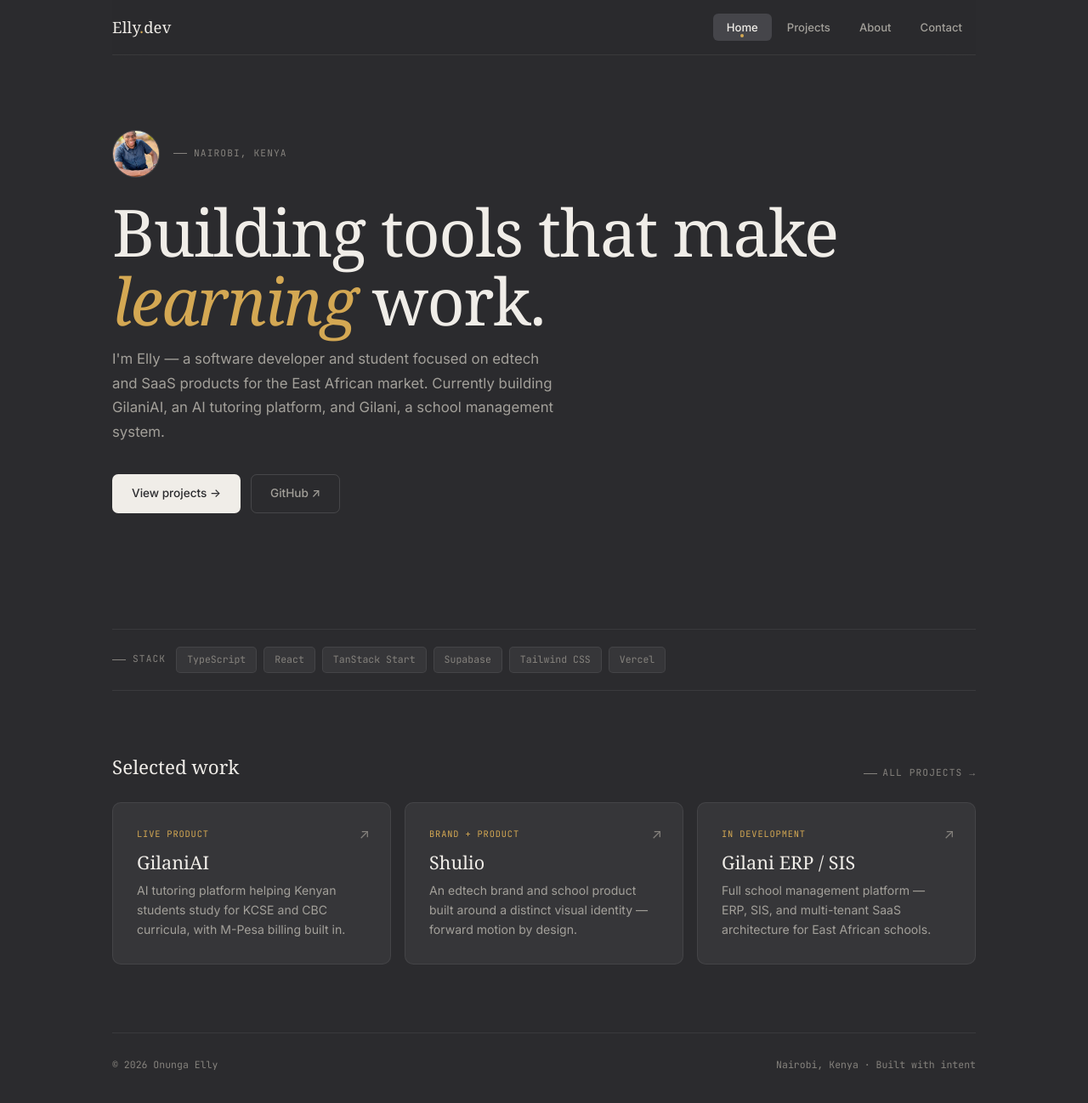
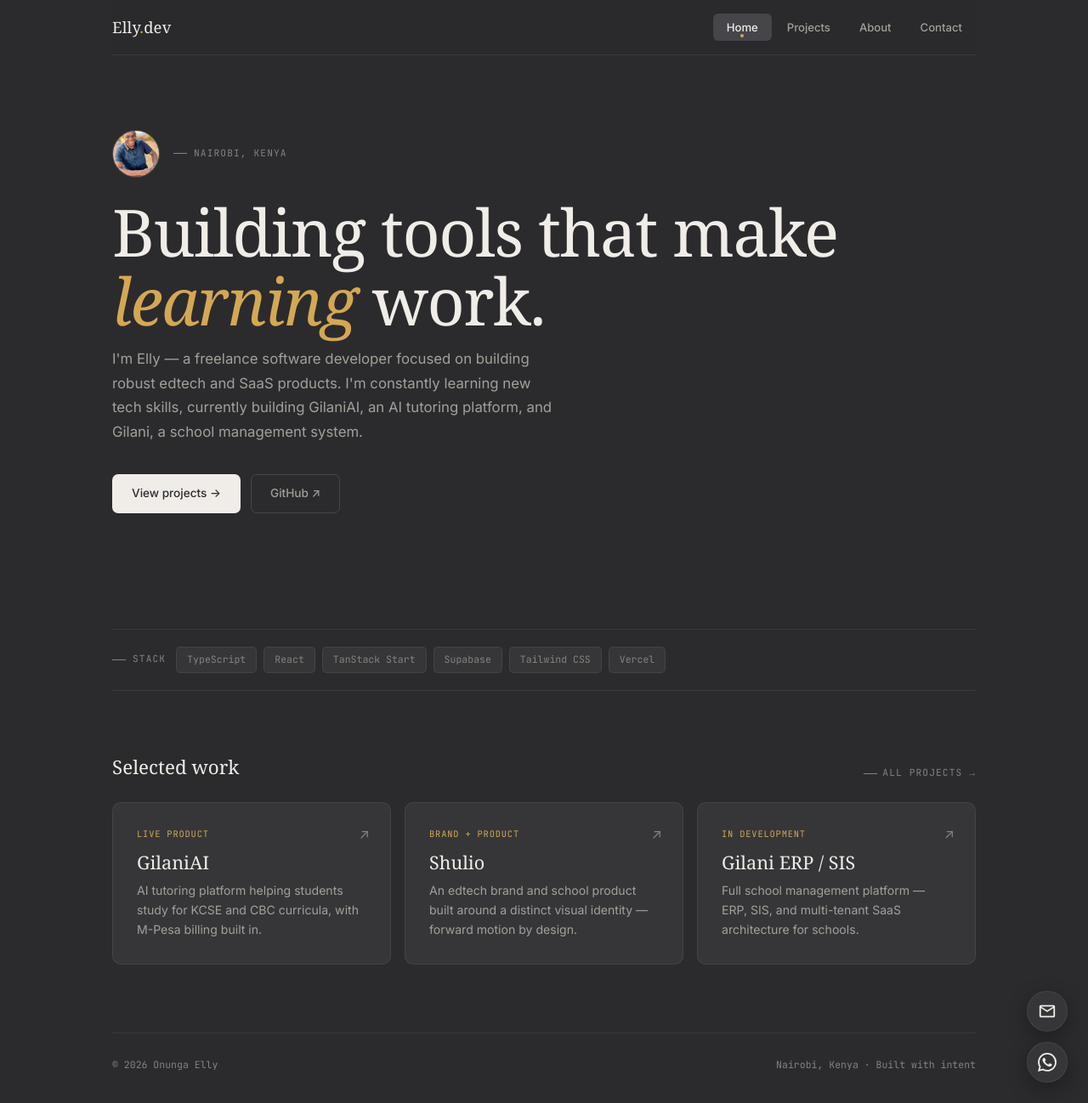
Before and after one commit to justolise/elly, a Jekyll site: the page built from index.html, in a window 1280 px wide and 1298 px high. Shown: the whole window at 85% size. Built offline with Jekyll 4.4.1, drawn with Linux system fonts in a browser that asks for light colours; some web fonts are replaced.

Commit message:
Update portfolio copy for global freelancer identity and add floating contact buttons

```diff
--- a/_layouts/default.html
+++ b/_layouts/default.html
@@ -43,6 +43,15 @@
 
 </div><!-- /.shell -->
 
+<div class="floating-contact">
+    <a href="mailto:onungaelly@gmail.com" class="fab email-fab" aria-label="Email Me">
+        <svg xmlns="http://www.w3.org/2000/svg" width="22" height="22" fill="currentColor" viewBox="0 0 24 24"><path d="M22 6c0-1.1-.9-2-2-2H4c-1.1 0-2 .9-2 2v12c0 1.1.9 2 2 2h16c1.1 0 2-.9 2-2V6zm-2 0l-8 5-8-5h16zm0 12H4V8l8 5 8-5v10z"/></svg>
+    </a>
+    <a href="https://wa.me/254710297603" target="_blank" rel="noopener" class="fab wa-fab" aria-label="WhatsApp Me">
+        <svg xmlns="http://www.w3.org/2000/svg" width="22" height="22" fill="currentColor" viewBox="0 0 24 24"><path d="M17.472 14.382c-.297-.149-1.758-.867-2.03-.967-.273-.099-.471-.148-.67.15-.197.297-.767.966-.94 1.164-.173.199-.347.223-.644.075-.297-.15-1.255-.463-2.39-1.475-.888-.788-1.487-1.761-1.66-2.059-.173-.297-.018-.458.13-.606.134-.133.298-.347.446-.52.149-.174.198-.298.298-.497.099-.198.05-.371-.025-.52-.075-.149-.669-1.612-.916-2.207-.242-.579-.487-.5-.669-.51-.173-.008-.371-.01-.57-.01-.198 0-.52.074-.792.372-.272.297-1.04 1.016-1.04 2.479 0 1.462 1.065 2.875 1.213 3.074.149.198 2.096 3.2 5.077 4.487.709.306 1.262.489 1.694.625.712.227 1.36.195 1.871.118.571-.085 1.758-.719 2.006-1.413.248-.694.248-1.289.173-1.413-.074-.124-.272-.198-.57-.347m-5.421 7.403h-.004a9.87 9.87 0 01-5.031-1.378l-.361-.214-3.741.982.998-3.648-.235-.374a9.86 9.86 0 01-1.51-5.26c.001-5.45 4.436-9.884 9.888-9.884 2.64 0 5.122 1.03 6.988 2.898a9.825 9.825 0 012.893 6.994c-.003 5.45-4.437 9.884-9.885 9.884m8.413-18.297A11.815 11.815 0 0012.05 0C5.495 0 .16 5.335.157 11.892c0 2.096.547 4.142 1.588 5.945L.057 24l6.305-1.654a11.882 11.882 0 005.683 1.448h.005c6.554 0 11.89-5.335 11.893-11.893a11.821 11.821 0 00-3.48-8.413Z"/></svg>
+    </a>
+</div>
+
 <script src="{{ '/main.js' | relative_url }}"></script>
 </body>
 </html>
--- a/index.html
+++ b/index.html
@@ -12,8 +12,8 @@ layout: default
                     Building tools that make<br><em>learning</em> work.
                 </h1>
                 <p class="hero-sub">
-                    I'm Elly — a software developer and student focused on edtech and
-                    SaaS products for the East African market. Currently building GilaniAI,
+                    I'm Elly — a freelance software developer focused on building robust edtech and SaaS products.
+                    I'm constantly learning new tech skills, currently building GilaniAI,
                     an AI tutoring platform, and Gilani, a school management system.
                 </p>
                 <div class="hero-actions">
@@ -54,7 +54,7 @@ layout: default
             <div class="page-head">
                 <div class="label">Projects</div>
                 <h2>Products built for real classrooms.</h2>
-                <p>Each project solves a problem I've watched Kenyan students and schools actually run into — from studying for national exams to managing school operations without spreadsheets.</p>
+                <p>Each project solves a real-world problem — from studying for national exams to managing complex school operations without spreadsheets.</p>
             </div>
 
             <div class="project-list">
@@ -85,12 +85,12 @@ layout: default
         <section class="page" id="page-about">
             <div class="page-head">
                 <div class="label">About</div>
-                <h2>Developer, student,<br>and occasional designer.</h2>
+                <h2>Developer, continuous learner,<br>and occasional designer.</h2>
             </div>
 
             <div class="about-layout">
                 <div class="about-body">
-                    <p>I'm based in Kenya, working across software development and my studies, usually with more than one project running at once. My focus is <strong>edtech and SaaS products built specifically for the Kenyan and East African market</strong> — which means designing around things like M-Pesa payments, the KCSE and CBC curricula, and Swahili-language content from the start, not bolting them on later.</p>
+                    <p>I'm a freelance software developer based in Kenya, constantly learning new tech skills and usually balancing more than one project at once. My focus is building robust edtech and SaaS products — whether it's integrating local payment gateways like M-Pesa, adapting to specific school curricula, or building scalable global solutions.</p>
                     <p>Most of my recent work has gone into <strong>GilaniAI</strong>, an AI tutoring platform — everything from security hardening (row-level security across every table, UUID validation, rate limiting, prompt injection sanitization) to features students actually ask for, like speech-to-text, math rendering, and realtime notifications. I refactored the codebase from one large monolithic route file into modular components as it grew.</p>
                     <p>My workflow leans on small, verifiable changes — targeted terminal patches, careful <code>grep</code> verification, TypeScript checks before anything ships. I recently did a full migration off Windows to a customized Ubuntu setup with GNOME and Zsh.</p>
                     <p>Outside of code, I care about how things look — logo work, brand systems, and UI design show up alongside the engineering, not separately from it.</p>
@@ -119,7 +119,7 @@ layout: default
 
             <div class="contact-wrap">
                 <h2 class="contact-lede">Let's build something worth using.</h2>
-                <p class="contact-sub">Open to conversations about edtech, SaaS, or anything Kenya-market software. The fastest way to reach me is GitHub or email.</p>
+                <p class="contact-sub">Open to freelance opportunities, collaborations on edtech and SaaS, or building great products. The fastest way to reach me is via GitHub or email.</p>
 
                 <div class="contact-grid">
                     <a class="contact-card reveal" href="https://github.com/justolise" target="_blank" rel="noopener" id="contact-github">
--- a/styles.css
+++ b/styles.css
@@ -541,3 +541,43 @@ footer.site span { font-family: var(--font-mono); font-size: 0.72rem; color: var
 }
 
 .reveal.visible { opacity: 1; transform: translateY(0); }
+
+/* ── FLOATING CONTACT BUTTONS ───────────────────────────────────── */
+.floating-contact {
+    position: fixed;
+    bottom: 24px;
+    right: 24px;
+    display: flex;
+    flex-direction: column;
+    gap: 12px;
+    z-index: 1000;
+}
+
+.fab {
+    display: flex;
+    align-items: center;
+    justify-content: center;
+    width: 48px;
+    height: 48px;
+    border-radius: 50%;
+    color: var(--text);
+    background: var(--bg-2);
+    border: 1px solid var(--border);
+    box-shadow: 0 8px 24px rgba(0,0,0,0.3);
+    transition: transform 0.2s var(--ease-out), background 0.2s, color 0.2s;
+}
+
+.fab:hover {
+    transform: translateY(-4px) scale(1.05);
+    background: var(--bg-3);
+}
+
+.email-fab:hover { color: #facc15; border-color: rgba(250, 204, 21, 0.3); }
+.wa-fab:hover { color: #25D366; border-color: rgba(37, 211, 102, 0.3); }
+
+@media (max-width: 600px) {
+    .floating-contact {
+        bottom: 16px;
+        right: 16px;
+    }
+}
```
Also changed, not shown: _data/projects.yml (+4 -4 lines).
